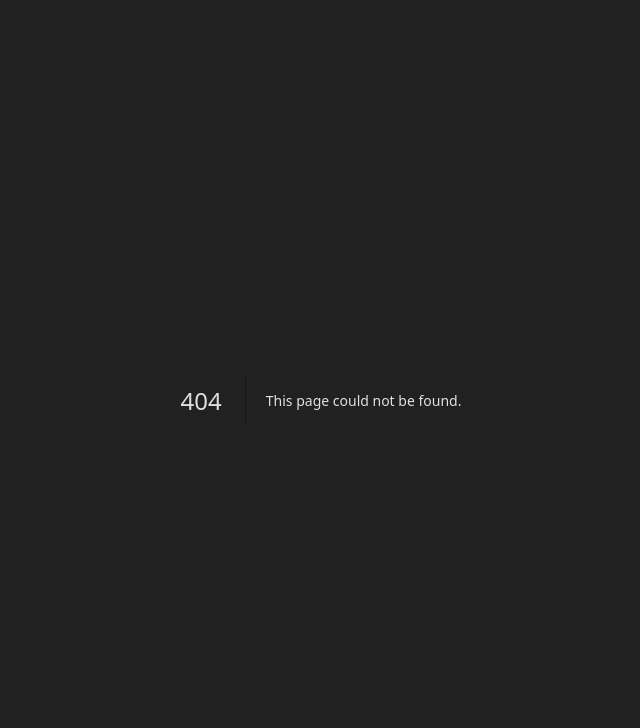
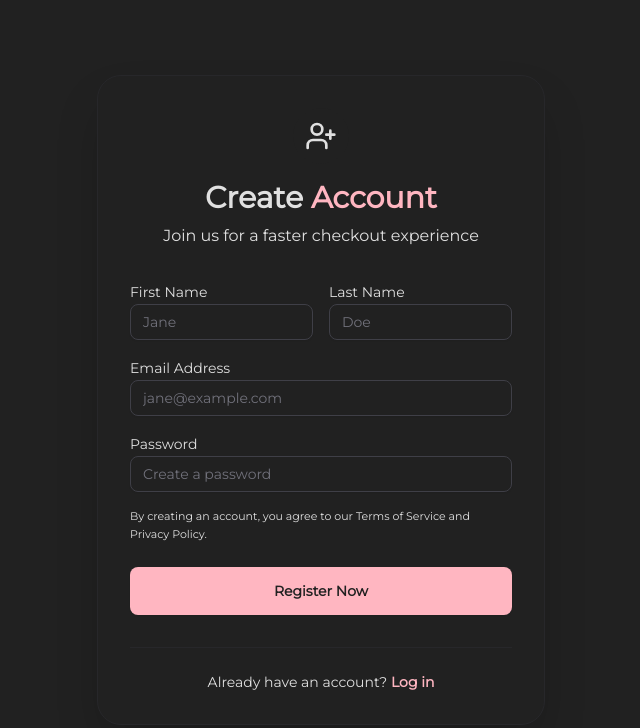
Before and after one commit to Nardos1624/NardiShop, a Next.js app: page /signup in a window 1280 px wide. Before the commit this address had no page. Shown: the top 728 px of the page, without its empty margins (319-959 px from the left). Built offline with nearby package versions, Linux system fonts and the light colour scheme.

Commit message:
Added login and signup pages and updated checkout

```diff
--- a/app/checkout/page.tsx
+++ b/app/checkout/page.tsx
@@ -5,7 +5,7 @@ import Navbar from "@/components/navbar";
 import Footer from "@/components/footer";
 import { Button } from "@/components/ui/button";
 import { Input } from "@/components/ui/input";
-import { CreditCard, Truck, ShoppingBag, ShieldCheck, CheckCircle2 } from "lucide-react";
+import { CreditCard, Truck, ShoppingBag, ShieldCheck, CheckCircle2, User, X } from "lucide-react";
 import { useCart } from "@/hooks/use-cart";
 import Image from "next/image";
 import Link from "next/link";
@@ -15,16 +15,24 @@ export default function CheckoutPage() {
   const { items, clearCart } = useCart();
   const [isOrdered, setIsOrdered] = useState(false);
 
+  // NEW: State to show the selection modal before finalizing
+  const [showAuthModal, setShowAuthModal] = useState(false);
+
   const inputStyles = "bg-zinc-900 border-zinc-700 text-white transition-all outline-none focus:border-[rgb(255,182,193)] focus:ring-1 focus:ring-[rgb(255,182,193)]/30";
 
   const subtotal = items.reduce((total, item) => total + item.price, 0);
   const shipping = items.length > 0 ? 10.00 : 0;
   const total = subtotal + shipping;
 
-  // This function only runs if the browser validation passes
-  const handlePlaceOrder = (e: React.FormEvent) => {
-    e.preventDefault(); // Prevents the page from refreshing
+  // This runs when the button is clicked
+  const handleCheckoutClick = (e: React.FormEvent) => {
+    e.preventDefault();
+    // Instead of ordering immediately, we show the login/signup option
+    setShowAuthModal(true);
+  };
 
+  // This runs when they finally click "Complete as Guest" inside the modal
+  const finalizeOrder = () => {
     setIsOrdered(true);
     clearCart();
     window.scrollTo({ top: 0, behavior: 'smooth' });
@@ -55,15 +63,58 @@ export default function CheckoutPage() {
   return (
     <>
       <Navbar />
+
+      {/* AUTH SELECTION MODAL */}
+      {showAuthModal && (
+        <div className="fixed inset-0 z-50 flex items-center justify-center p-4 bg-black/80 backdrop-blur-sm">
+          <div className="bg-[#2a2a2a] w-full max-w-lg p-8 rounded-3xl border border-zinc-800 shadow-2xl relative animate-in fade-in zoom-in duration-300">
+            <button
+              onClick={() => setShowAuthModal(false)}
+              className="absolute top-4 right-4 text-zinc-500 hover:text-white"
+            >
+              <X size={24} />
+            </button>
+
+            <div className="text-center mb-8">
+              <div className="inline-flex p-4 rounded-full bg-zinc-900 mb-4">
+                <User size={32} style={{ color: pinkColor }} />
+              </div>
+              <h2 className="text-2xl font-bold">Wait! Save your info?</h2>
+              <p className="text-zinc-400 text-sm mt-2">Log in or Sign up to track your order and get rewards.</p>
+            </div>
+
+            <div className="space-y-3">
+              <Button asChild className="w-full h-12 font-bold" style={{ backgroundColor: pinkColor, color: "#212121" }}>
+                <Link href="/login">Log In to Account</Link>
+              </Button>
+              <Button asChild variant="outline" className="w-full h-12 border-zinc-700 hover:bg-zinc-800 font-bold text-white">
+                <Link href="/signup">Create New Account</Link>
+              </Button>
+
+              <div className="relative py-4">
+                <div className="absolute inset-0 flex items-center"><span className="w-full border-t border-zinc-800"></span></div>
+                <div className="relative flex justify-center text-xs uppercase"><span className="bg-[#2a2a2a] px-2 text-zinc-500">Or</span></div>
+              </div>
+
+              <Button
+                onClick={finalizeOrder}
+                variant="ghost"
+                className="w-full h-12 text-zinc-400 hover:text-white underline decoration-zinc-700"
+              >
+                No thanks, checkout as guest
+              </Button>
+            </div>
+          </div>
+        </div>
+      )}
+
       <div className="min-h-screen bg-[#212121] text-[#E0E0E0] py-12">
         <div className="container mx-auto px-4 md:px-8">
           <h1 className="text-4xl font-bold mb-10">
             Finalize <span style={{ color: pinkColor }}>Checkout</span>
           </h1>
 
-          {/* 1. Added the <form> wrapper around everything */}
-          <form onSubmit={handlePlaceOrder} className="grid grid-cols-1 lg:grid-cols-12 gap-12">
-
+          <form onSubmit={handleCheckoutClick} className="grid grid-cols-1 lg:grid-cols-12 gap-12">
             <div className="lg:col-span-7 space-y-8">
               <section className="bg-[#2a2a2a] p-6 rounded-2xl border border-zinc-800">
                 <div className="flex items-center gap-3 mb-6">
@@ -71,9 +122,9 @@ export default function CheckoutPage() {
                   <h2 className="text-xl font-semibold">Shipping Information</h2>
                 </div>
                 <div className="grid grid-cols-1 md:grid-cols-2 gap-4">
-                  {/* 2. Added 'required' to make these mandatory */}
                   <Input placeholder="First Name" className={inputStyles} required />
                   <Input placeholder="Last Name" className={inputStyles} required />
+                  <Input placeholder="Email Address" type="email" className={`md:col-span-2 ${inputStyles}`} required />
                   <Input placeholder="Address" className={`md:col-span-2 ${inputStyles}`} required />
                   <Input placeholder="City" className={inputStyles} required />
                   <Input placeholder="Postal Code" className={inputStyles} required />
@@ -123,7 +174,6 @@ export default function CheckoutPage() {
                   </div>
                 </div>
 
-                {/* 3. Changed to type="submit" */}
                 <Button
                   type="submit"
                   disabled={items.length === 0}
--- /dev/null
+++ b/app/login/page.tsx
@@ -0,0 +1,60 @@
+"use client";
+
+import React from "react";
+import Link from "next/link";
+import { Button } from "@/components/ui/button";
+import { Input } from "@/components/ui/input";
+import { ShieldCheck, ArrowLeft } from "lucide-react";
+
+export default function LoginPage() {
+  const pinkColor = "rgb(255, 182, 193)";
+  const inputStyles = "bg-zinc-900 border-zinc-700 text-white transition-all outline-none focus:border-[rgb(255,182,193)] focus:ring-1 focus:ring-[rgb(255,182,193)]/30";
+
+  return (
+    <div className="min-h-screen bg-[#212121] text-[#E0E0E0] flex items-center justify-center p-6">
+      <div className="max-w-md w-full bg-[#2a2a2a] p-8 rounded-3xl border border-zinc-800 shadow-2xl">
+
+        <Link href="/checkout" className="flex items-center gap-2 text-zinc-500 hover:text-white transition-colors mb-8 text-sm">
+          <ArrowLeft size={16} /> Back to Checkout
+        </Link>
+
+        <div className="text-center mb-8">
+          <h1 className="text-3xl font-bold mb-2">Welcome <span style={{ color: pinkColor }}>Back</span></h1>
+          <p className="text-zinc-400">Log in to your account to continue</p>
+        </div>
+
+        <form className="space-y-4">
+          <div className="space-y-2">
+            <label className="text-sm font-medium text-zinc-300">Email Address</label>
+            <Input type="email" placeholder="name@example.com" className={inputStyles} required />
+          </div>
+
+          <div className="space-y-2">
+            <div className="flex justify-between">
+              <label className="text-sm font-medium text-zinc-300">Password</label>
+              <Link href="#" className="text-xs hover:underline" style={{ color: pinkColor }}>Forgot password?</Link>
+            </div>
+            <Input type="password" placeholder="••••••••" className={inputStyles} required />
+          </div>
+
+          <Button className="w-full h-12 font-bold mt-2" style={{ backgroundColor: pinkColor, color: "#212121" }}>
+            Sign In
+          </Button>
+        </form>
+
+        <div className="mt-8 pt-6 border-t border-zinc-800 text-center">
+          <p className="text-zinc-400 text-sm">
+            Do not have an account?{" "}
+            <Link href="/signup" className="font-bold hover:underline" style={{ color: pinkColor }}>
+              Create one
+            </Link>
+          </p>
+        </div>
+
+        <div className="mt-6 flex items-center justify-center gap-2 text-[10px] text-zinc-600 uppercase tracking-widest">
+          <ShieldCheck size={12} /> Secure Authentication
+        </div>
+      </div>
+    </div>
+  );
+}
--- a/app/products/[id]/page.tsx
+++ b/app/products/[id]/page.tsx
@@ -63,7 +63,7 @@ export default async function SingleProductPage({
                 ${product.price.toFixed(2)}
               </p>
 
-              {/* FIXED: Removed the 'b' from 'pt-6' and added border-zinc-300 */}
+
               <div className="border-t border-[rgb(255, 182, 193)] pt-6">
                 <h3 className="text-lg font-bold text-zinc-900">Description</h3>
                 <p className="text-zinc-600 mt-2 leading-relaxed">
--- /dev/null
+++ b/app/signup/page.tsx
@@ -0,0 +1,70 @@
+"use client";
+
+import React from "react";
+import Link from "next/link";
+import { Button } from "@/components/ui/button";
+import { Input } from "@/components/ui/input";
+import { UserPlus } from "lucide-react";
+
+export default function SignupPage() {
+  const pinkColor = "rgb(255, 182, 193)";
+  const inputStyles = "bg-zinc-900 border-zinc-700 text-white transition-all outline-none focus:border-[rgb(255,182,193)] focus:ring-1 focus:ring-[rgb(255,182,193)]/30";
+
+  return (
+    <div className="min-h-screen bg-[#212121] text-[#E0E0E0] flex items-center justify-center p-6">
+      <div className="max-w-md w-full bg-[#2a2a2a] p-8 rounded-3xl border border-zinc-800 shadow-2xl">
+
+        <div className="flex justify-center mb-4">
+            <div className="p-3 rounded-full bg-zinc-900">
+                <UserPlus style={{ color: pinkColor }} size={32} />
+            </div>
+        </div>
+
+        <div className="text-center mb-8">
+          <h1 className="text-3xl font-bold mb-2">Create <span style={{ color: pinkColor }}>Account</span></h1>
+          <p className="text-zinc-400">Join us for a faster checkout experience</p>
+        </div>
+
+        <form className="space-y-4">
+          <div className="grid grid-cols-2 gap-4">
+            <div className="space-y-2">
+              <label className="text-sm font-medium text-zinc-300">First Name</label>
+              <Input placeholder="Jane" className={inputStyles} required />
+            </div>
+            <div className="space-y-2">
+              <label className="text-sm font-medium text-zinc-300">Last Name</label>
+              <Input placeholder="Doe" className={inputStyles} required />
+            </div>
+          </div>
+
+          <div className="space-y-2">
+            <label className="text-sm font-medium text-zinc-300">Email Address</label>
+            <Input type="email" placeholder="jane@example.com" className={inputStyles} required />
+          </div>
+
+          <div className="space-y-2">
+            <label className="text-sm font-medium text-zinc-300">Password</label>
+            <Input type="password" placeholder="Create a password" className={inputStyles} required />
+          </div>
+
+          <p className="text-[11px] text-zinc-500 leading-relaxed">
+            By creating an account, you agree to our Terms of Service and Privacy Policy.
+          </p>
+
+          <Button className="w-full h-12 font-bold mt-2" style={{ backgroundColor: pinkColor, color: "#212121" }}>
+            Register Now
+          </Button>
+        </form>
+
+        <div className="mt-8 pt-6 border-t border-zinc-800 text-center">
+          <p className="text-zinc-400 text-sm">
+            Already have an account?{" "}
+            <Link href="/login" className="font-bold hover:underline" style={{ color: pinkColor }}>
+              Log in
+            </Link>
+          </p>
+        </div>
+      </div>
+    </div>
+  );
+}
```
